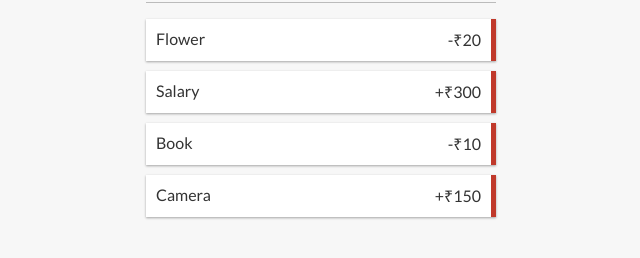
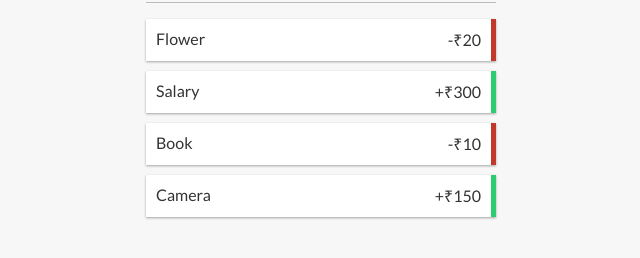
Before and after one commit to kunversid/mern-expense-tracker, a React (Create React App) app: page / in a window 1280 px wide. Shown: the part 323-581 px from the top of the page, without its empty margins (319-959 px from the left). Built offline with nearby package versions, Linux system fonts and the light colour scheme.

Commit message:
Update Transaction Color

```diff
--- a/src/components/Transaction.js
+++ b/src/components/Transaction.js
@@ -3,7 +3,7 @@ import React from "react";
 export const Transaction = ({ transaction }) => {
   const sign = transaction.amount < 0 ? "-" : "+";
   return (
-    <li className="minus">
+    <li className={transaction.amount < 0 ? "minus" : "plus"}>
       {transaction.text}{" "}
       <span>
         {sign}&#8377;{Math.abs(transaction.amount)}
```
